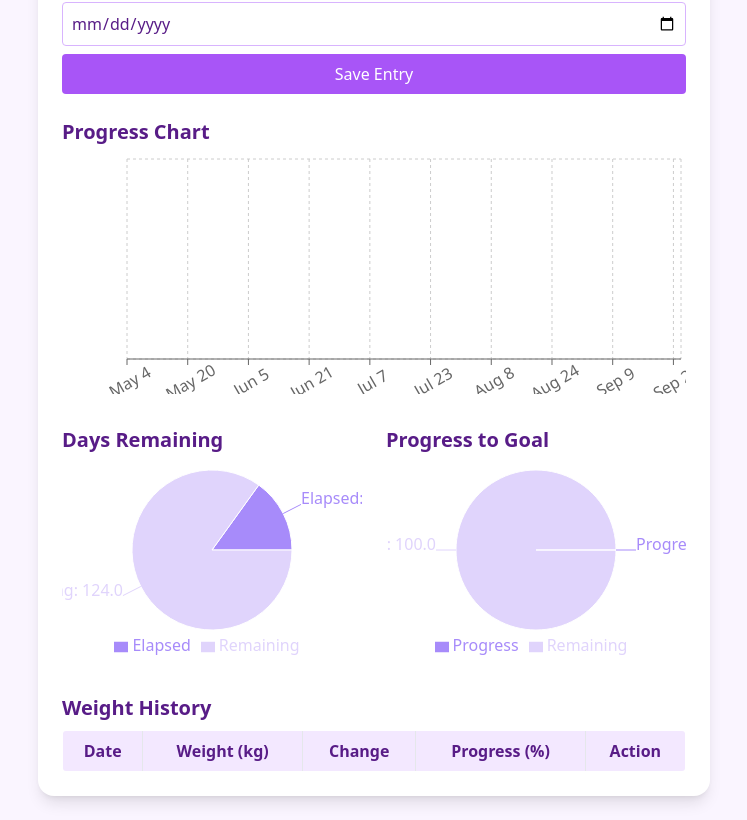
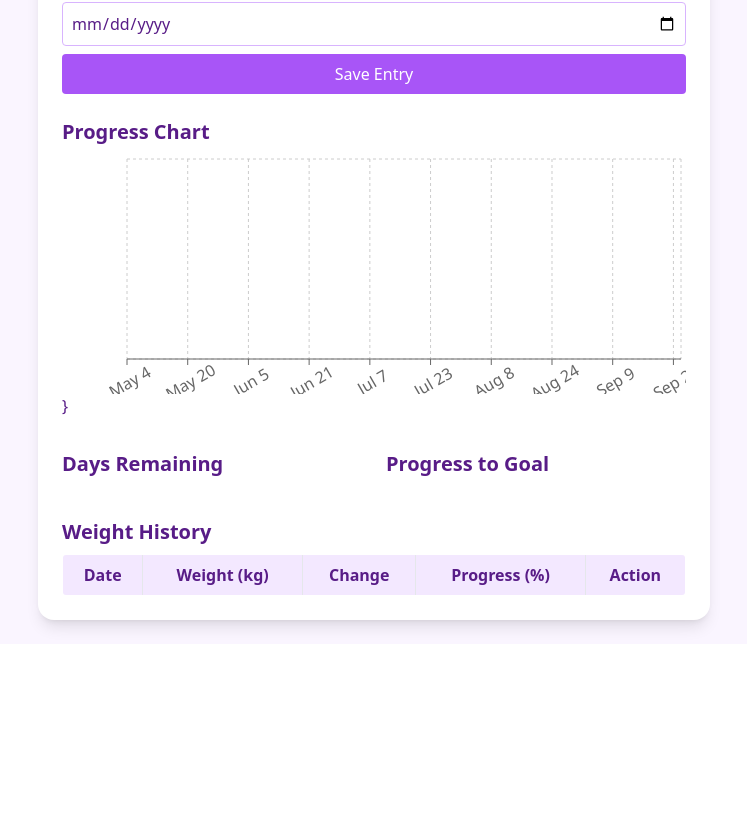
Before and after one commit to DamonHaldane/weight-loss-tracker, a React (Create React App) app: page / in a window 1280 px wide. Shown: the part 508-1328 px from the top of the page, without its empty margins (266-1013 px from the left). After the commit the page ends 1152 px from the top, so only its background shows below. Built offline with nearby package versions, Linux system fonts and the light colour scheme.

Commit message:
Update App.jsx

```diff
--- a/src/App.jsx
+++ b/src/App.jsx
@@ -161,14 +161,14 @@ export default function App() {
               <Area type="monotone" dataKey="target" stroke={LINE_COLORS.target} fill={LINE_COLORS.areaFill} name="Target" dot={false} />
               <Line type="monotone" dataKey="weight" stroke={LINE_COLORS.actual} name="Actual" strokeWidth={2} dot connectNulls />
             </LineChart>
-          </ResponsiveContainer>
+          </ResponsiveContainer>}
         </div>
 
 
         <div className="grid grid-cols-1 md:grid-cols-2 gap-6 mb-8">
           <div>
             <h2 className="text-xl font-semibold mb-2">Days Remaining</h2>
-            <ResponsiveContainer width="100%" height={200}>
+            {logs.length > 0 && <ResponsiveContainer width="100%" height={200}>
               <PieChart>
                 <Pie
                   dataKey="value"
@@ -179,7 +179,7 @@ export default function App() {
                   cx="50%"
                   cy="50%"
                   outerRadius={80}
-                  label={({ name, value }) => `${name}: ${value.toFixed(1)}`}
+                  label={({ name, value }) => `${name.slice(0, 8)}: ${value.toFixed(1)}`}
                 >
                   {COLORS.map((color, index) => (
                     <Cell key={`cell-${index}`} fill={color} />
@@ -187,11 +187,11 @@ export default function App() {
                 </Pie>
                 <Legend />
               </PieChart>
-            </ResponsiveContainer>
+            </ResponsiveContainer>}
           </div>
           <div>
             <h2 className="text-xl font-semibold mb-2">Progress to Goal</h2>
-            <ResponsiveContainer width="100%" height={200}>
+            {logs.length > 0 && <ResponsiveContainer width="100%" height={200}>
               <PieChart>
                 <Pie
                   dataKey="value"
@@ -202,7 +202,7 @@ export default function App() {
                   cx="50%"
                   cy="50%"
                   outerRadius={80}
-                  label={({ name, value }) => `${name}: ${value.toFixed(1)}`}
+                  label={({ name, value }) => `${name.slice(0, 8)}: ${value.toFixed(1)}`}
                 >
                   {COLORS.map((color, index) => (
                     <Cell key={`cell-${index}`} fill={color} />
@@ -210,7 +210,7 @@ export default function App() {
                 </Pie>
                 <Legend />
               </PieChart>
-            </ResponsiveContainer>
+            </ResponsiveContainer>}
           </div>
         </div>
 
```
